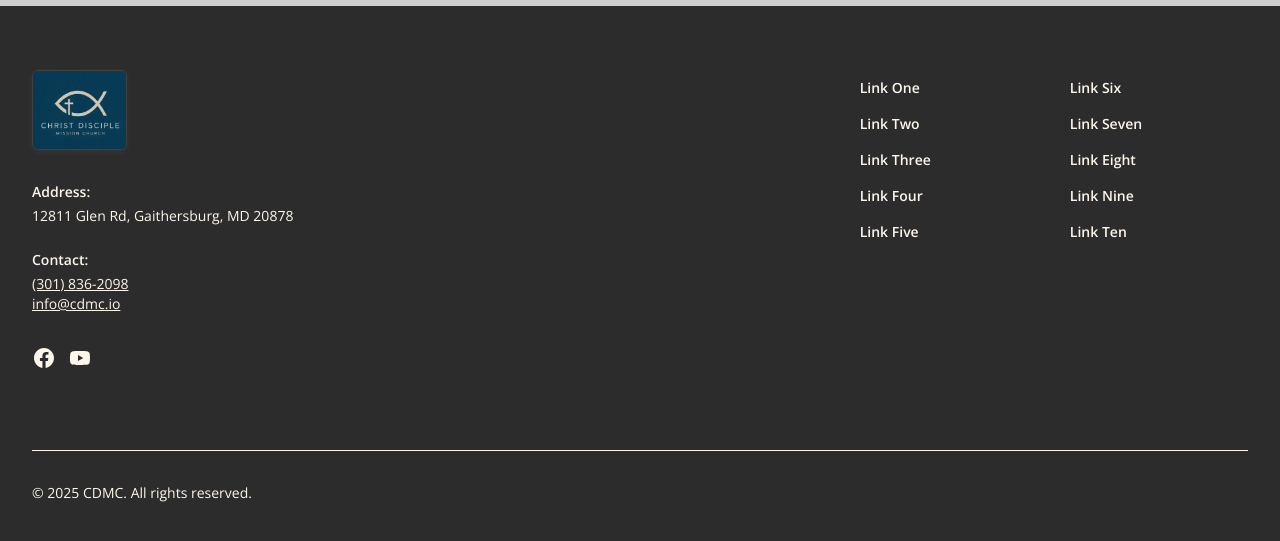
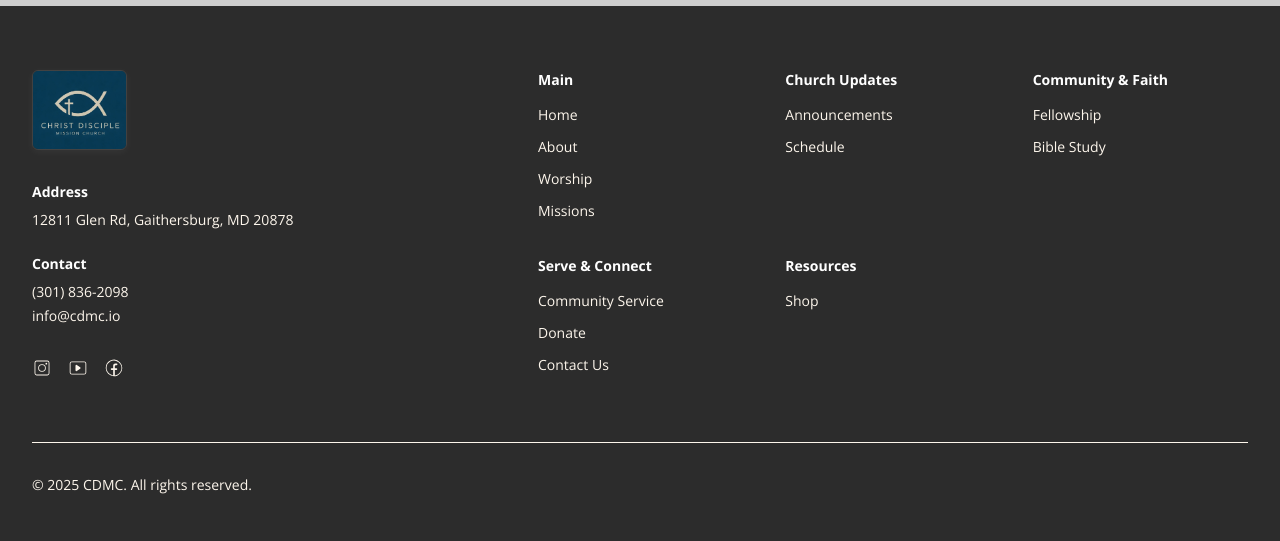
Before and after one commit to alleny0o/cdmclife, a Next.js app: page / in a window 1280 px wide. Shown: the part 3908-4449 px from the top of the page. Built offline with nearby package versions, Linux system fonts and the light colour scheme; no server answers.

Commit message:
footer is complete

```diff
--- a/src/components/footer/Footer.tsx
+++ b/src/components/footer/Footer.tsx
@@ -2,95 +2,142 @@
 
 import Link from "next/link";
 import React from "react";
-import { BiLogoFacebookCircle, BiLogoYoutube } from "react-icons/bi";
 import { Logo } from "../header/Logo";
+import { SOCIAL_MEDIAS } from "@/constants/social-medias";
 
-const socialLinks = [
+interface NavLink {
+  name: string;
+  path: string;
+  external?: boolean;
+}
+
+const NAVIGATION: { title: string; links: NavLink[] }[] = [
   {
-    href: "#",
-    Icon: BiLogoFacebookCircle,
+    title: "Main",
+    links: [
+      { name: "Home", path: "/" },
+      { name: "About", path: "/about" },
+      { name: "Worship", path: "/worship" },
+      { name: "Missions", path: "/missions" },
+    ],
   },
   {
-    href: "#",
-    Icon: BiLogoYoutube,
+    title: "Church Updates",
+    links: [
+      { name: "Announcements", path: "/announcements" },
+      { name: "Schedule", path: "/schedule" },
+    ],
   },
-];
-
-const firstLinks = [
-  "Link One",
-  "Link Two",
-  "Link Three",
-  "Link Four",
-  "Link Five",
-];
-
-const secondLinks = [
-  "Link Six",
-  "Link Seven",
-  "Link Eight",
-  "Link Nine",
-  "Link Ten",
+  {
+    title: "Community & Faith",
+    links: [
+      { name: "Fellowship", path: "/fellowship" },
+      { name: "Bible Study", path: "/bible-study" },
+    ],
+  },
+  {
+    title: "Serve & Connect",
+    links: [
+      { name: "Community Service", path: "/community-service" },
+      { name: "Donate", path: "/donate" },
+      { name: "Contact Us", path: "/contact" },
+    ],
+  },
+  {
+    title: "Resources",
+    links: [{ name: "Shop", path: "https://biblebrowsing.com", external: true }],
+  },
 ];
 
 function Footer() {
   return (
-    <footer id="relume" className="bg-deepBlack py-14 lg:py-16">
+    <footer className="bg-deepBlack py-16">
       <div className="max-w-7xl mx-auto px-8">
-        <div className="grid grid-cols-1 gap-x-[4vw] gap-y-12 pb-12 md:gap-y-16 md:pb-18 lg:grid-cols-[1fr_0.5fr] lg:gap-y-4 lg:pb-20">
+        <div className="grid grid-cols-1 gap-12 lg:grid-cols-[1.2fr_2fr] lg:gap-20">
           {/* Left Section: Logo, Contact, and Social */}
+          <div className="space-y-8">
+            <Logo />
+
+            <div className="space-y-6">
               <div>
-            <div className="mb-6 md:mb-8">
-              <Logo />
-            </div>
-            <div className="mb-6 md:mb-8">
-              <p className="text-vintageCream mb-1 text-sm font-semibold">Address:</p>
-              <p className="text-vintageCream mb-5 text-sm md:mb-6">
+                <p className="text-white text-sm font-bold mb-2">Address</p>
+                <p className="text-vintageCream text-sm">
                   12811 Glen Rd, Gaithersburg, MD 20878
                 </p>
-              <p className="text-vintageCream mb-1 text-sm font-semibold">Contact:</p>
+              </div>
+
+              <div>
+                <p className="text-white text-sm font-bold mb-2">Contact</p>
+                <div className="space-y-1">
                   <Link
-                href="tel:18001234567"
-                className="text-vintageCream block text-sm underline decoration-vintageCream underline-offset-1"
+                    href="tel:13018362098"
+                    className="text-vintageCream text-sm hover:text-vintageCream/80 transition-colors block"
                   >
                     (301) 836-2098
                   </Link>
                   <Link
-                href="mailto:info@relume.io"
-                className="text-vintageCream block text-sm underline decoration-vintageCream underline-offset-1"
+                    href="mailto:info@cdmc.io"
+                    className="text-vintageCream text-sm hover:text-vintageCream/80 transition-colors block"
                   >
                     info@cdmc.io
                   </Link>
                 </div>
-            <div className="text-vintageCream grid grid-flow-col items-start justify-start gap-x-3">
-              {socialLinks.map(({ href, Icon }, index) => (
-                <Link key={index} href={href}>
-                  <Icon className="text-2xl" />
+              </div>
+            </div>
+
+            <div className="flex gap-4">
+              {SOCIAL_MEDIAS.map(({ url, icon: Icon }, index) => (
+                <Link
+                  key={index}
+                  href={url}
+                  target="_blank"
+                  rel="noopener noreferrer"
+                  className="text-vintageCream hover:text-vintageCream/70 transition-colors"
+                >
+                  <Icon className="w-5 h-5" />
                 </Link>
               ))}
             </div>
           </div>
+
           {/* Right Section: Navigation Links */}
-          <div className="text-vintageCream grid grid-cols-1 items-start gap-x-6 gap-y-10 md:grid-cols-2 md:gap-x-8 md:gap-y-4">
-            <ul>
-              {firstLinks.map((linkText, index) => (
-                <li key={index} className="py-2 text-sm font-semibold">
-                  <Link href="#">{linkText}</Link>
-                </li>
-              ))}
-            </ul>
-            <ul>
-              {secondLinks.map((linkText, index) => (
-                <li key={index} className="py-2 text-sm font-semibold">
-                  <Link href="#">{linkText}</Link>
+          <div className="grid grid-cols-1 md:grid-cols-2 lg:grid-cols-3 gap-8">
+            {NAVIGATION.map(({ title, links }, index) => (
+              <div key={index} className="space-y-3">
+                <p className="text-white text-sm font-bold">{title}</p>
+                <ul className="space-y-2">
+                  {links.map(({ name, path, external = false }, subIndex) => (
+                    <li key={subIndex}>
+                      {external ? (
+                        <a
+                          href={path}
+                          target="_blank"
+                          rel="noopener noreferrer"
+                          className="text-vintageCream text-sm hover:text-vintageCream/80 transition-colors"
+                        >
+                          {name}
+                        </a>
+                      ) : (
+                        <Link
+                          href={path}
+                          className="text-vintageCream text-sm hover:text-vintageCream/80 transition-colors"
+                        >
+                          {name}
+                        </Link>
+                      )}
                     </li>
                   ))}
                 </ul>
               </div>
+            ))}
           </div>
-        <div className="h-px w-full bg-vintageCream" />
-        <div className="flex flex-col-reverse items-start justify-between pb-4 pt-6 text-sm md:flex-row md:items-center md:pb-0 md:pt-8">
-        <p className="text-vintageCream mt-8 md:mt-0">© {new Date().getFullYear()} CDMC. All rights reserved.</p>
-        <ul className="hidden md:grid md:grid-flow-col md:gap-x-6" />
+        </div>
+
+        {/* Bottom Section */}
+        <div className="mt-16 pt-8 border-t border-vintageCream">
+          <p className="text-vintageCream text-sm">
+            © {new Date().getFullYear()} CDMC. All rights reserved.
+          </p>
         </div>
       </div>
     </footer>
```
Lines whose indentation alone changed are shown as unchanged.
